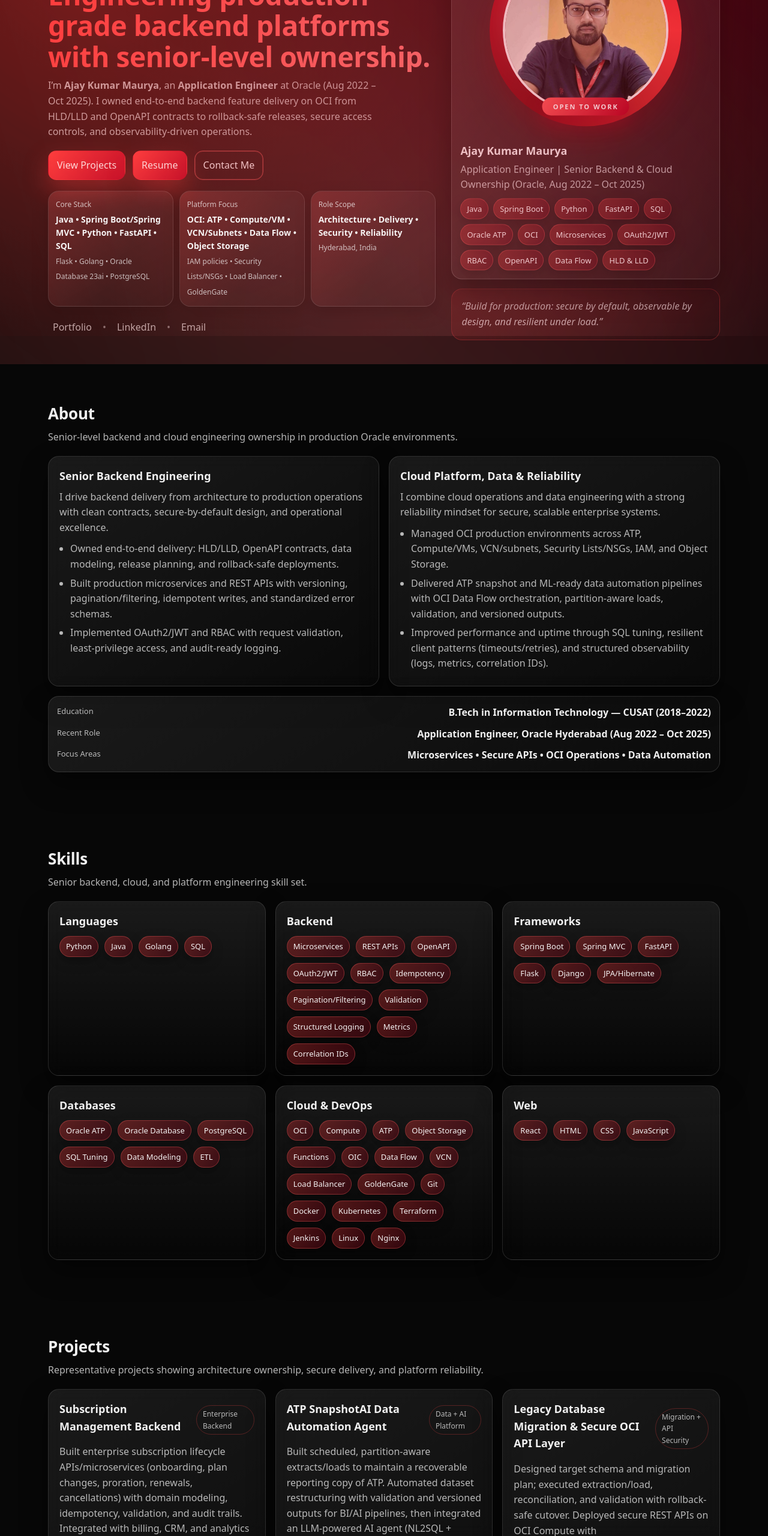
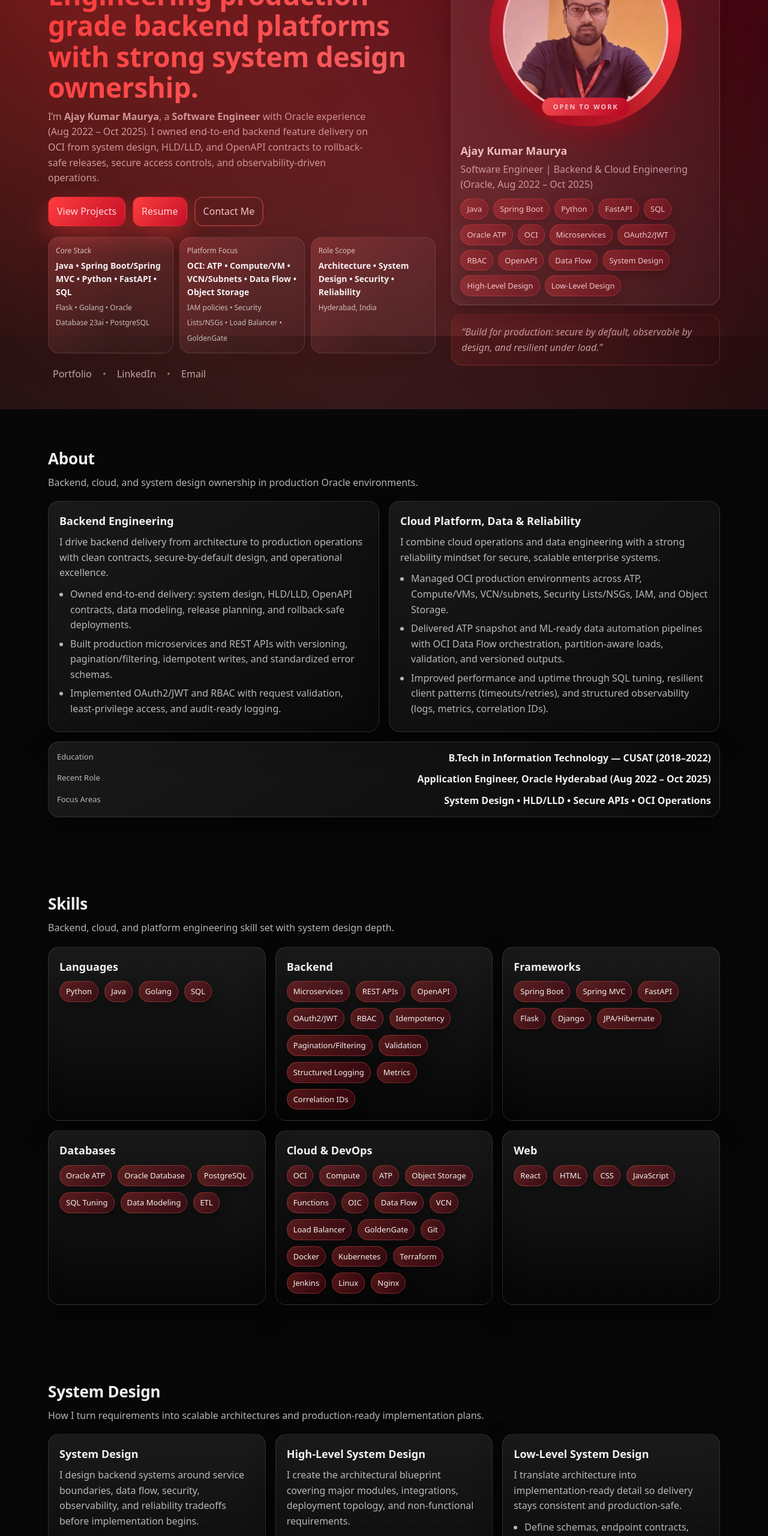
Before and after one commit to ajaykrsoe/portfolio, a plain HTML site: page index.html in a window 1280 px wide. Shown: the part 240-2800 px from the top of the page at 60% size. Drawn offline with Linux system fonts and the light colour scheme.

Commit message:
Add system design section to portfolio

```diff
--- a/index.html
+++ b/index.html
@@ -4,8 +4,8 @@
 <head>
   <meta charset="UTF-8" />
   <meta name="viewport" content="width=device-width, initial-scale=1.0" />
-  <title>Ajay Kumar Maurya | Senior Software Engineer Profile</title>
-  <meta name="description" content="Senior software engineer profile of Ajay Kumar Maurya — backend microservices, Oracle Cloud Infrastructure, secure APIs, data automation, and production reliability." />
+  <title>Ajay Kumar Maurya | Software Engineer Profile</title>
+  <meta name="description" content="Software engineer profile of Ajay Kumar Maurya — backend microservices, Oracle Cloud Infrastructure, system design, secure APIs, data automation, and production reliability." />
   <link rel="icon" href="myimage.jpg" />
   <link rel="stylesheet" href="style.css" />
 </head>
@@ -30,6 +30,7 @@
         <ul class="nav__list" id="navList">
           <li><a class="nav__link" href="#about">About</a></li>
           <li><a class="nav__link" href="#skills">Skills</a></li>
+          <li><a class="nav__link" href="#system-design">System Design</a></li>
           <li><a class="nav__link" href="#projects">Projects</a></li>
           <li><a class="nav__link" href="#experience">Experience</a></li>
           <li><a class="nav__link" href="#certifications">Certifications</a></li>
@@ -49,14 +50,14 @@
     <section class="hero">
       <div class="container hero__grid">
         <div class="hero__left">
-          <p class="badge">Senior Software Engineer Profile • Backend • Cloud • Data Platforms</p>
+          <p class="badge">Software Engineer Profile • Backend • Cloud • Data Platforms</p>
           <h1 class="hero__title">
-            Engineering production-grade backend platforms with senior-level ownership.
+            Engineering production-grade backend platforms with strong system design ownership.
           </h1>
 
           <p class="hero__subtitle">
-            I’m <strong>Ajay Kumar Maurya</strong>, an <strong>Application Engineer</strong> at Oracle
-            (Aug 2022 – Oct 2025). I owned end-to-end backend feature delivery on OCI from HLD/LLD and OpenAPI
+            I’m <strong>Ajay Kumar Maurya</strong>, a <strong>Software Engineer</strong> with Oracle experience
+            (Aug 2022 – Oct 2025). I owned end-to-end backend feature delivery on OCI from system design, HLD/LLD, and OpenAPI
             contracts to rollback-safe releases, secure access controls, and observability-driven operations.
           </p>
 
@@ -79,7 +80,7 @@
             </div>
             <div class="metaCard">
               <span class="metaCard__label">Role Scope</span>
-              <span class="metaCard__value">Architecture • Delivery • Security • Reliability</span>
+              <span class="metaCard__value">Architecture • System Design • Security • Reliability</span>
               <span class="small muted">Hyderabad, India</span>
             </div>
           </div>
@@ -101,7 +102,7 @@
             </div>
             <div class="avatarCard__info">
               <div class="avatarCard__name">Ajay Kumar Maurya</div>
-              <div class="avatarCard__role">Application Engineer | Senior Backend &amp; Cloud Ownership (Oracle, Aug 2022 – Oct 2025)</div>
+              <div class="avatarCard__role">Software Engineer | Backend &amp; Cloud Engineering (Oracle, Aug 2022 – Oct 2025)</div>
               <div class="avatarCard__tags">
                 <span class="chip">Java</span>
                 <span class="chip">Spring Boot</span>
@@ -115,7 +116,9 @@
                 <span class="chip">RBAC</span>
                 <span class="chip">OpenAPI</span>
                 <span class="chip">Data Flow</span>
-                <span class="chip">HLD &amp; LLD</span>
+                <span class="chip">System Design</span>
+                <span class="chip">High-Level Design</span>
+                <span class="chip">Low-Level Design</span>
               </div>
             </div>
           </div>
@@ -136,18 +139,18 @@
       <div class="container">
         <div class="section__head">
           <h2>About</h2>
-          <p>Senior-level backend and cloud engineering ownership in production Oracle environments.</p>
+          <p>Backend, cloud, and system design ownership in production Oracle environments.</p>
         </div>
 
         <div class="grid grid--2">
           <div class="card">
-            <h3>Senior Backend Engineering</h3>
+            <h3>Backend Engineering</h3>
             <p>
               I drive backend delivery from architecture to production operations with clean contracts,
               secure-by-default design, and operational excellence.
             </p>
             <ul class="list">
-              <li>Owned end-to-end delivery: HLD/LLD, OpenAPI contracts, data modeling, release planning, and rollback-safe deployments.</li>
+              <li>Owned end-to-end delivery: system design, HLD/LLD, OpenAPI contracts, data modeling, release planning, and rollback-safe deployments.</li>
               <li>Built production microservices and REST APIs with versioning, pagination/filtering, idempotent writes, and standardized error schemas.</li>
               <li>Implemented OAuth2/JWT and RBAC with request validation, least-privilege access, and audit-ready logging.</li>
             </ul>
@@ -178,7 +181,7 @@
           </div>
           <div class="strip__item">
             <span class="strip__label">Focus Areas</span>
-            <span class="strip__value">Microservices • Secure APIs • OCI Operations • Data Automation</span>
+            <span class="strip__value">System Design • HLD/LLD • Secure APIs • OCI Operations</span>
           </div>
         </div>
       </div>
@@ -189,7 +192,7 @@
       <div class="container">
         <div class="section__head">
           <h2>Skills</h2>
-          <p>Senior backend, cloud, and platform engineering skill set.</p>
+          <p>Backend, cloud, and platform engineering skill set with system design depth.</p>
         </div>
 
         <div class="grid grid--3">
@@ -280,12 +283,59 @@
       </div>
     </section>
 
+    <!-- System Design -->
+    <section class="section" id="system-design">
+      <div class="container">
+        <div class="section__head">
+          <h2>System Design</h2>
+          <p>How I turn requirements into scalable architectures and production-ready implementation plans.</p>
+        </div>
+
+        <div class="grid grid--3">
+          <article class="card card--soft">
+            <h3>System Design</h3>
+            <p>
+              I design backend systems around service boundaries, data flow, security, observability,
+              and reliability tradeoffs before implementation begins.
+            </p>
+            <ul class="list">
+              <li>Define components, communication patterns, storage choices, and failure handling for maintainable services.</li>
+              <li>Balance scalability, latency, operability, and cost for enterprise use cases.</li>
+            </ul>
+          </article>
+
+          <article class="card card--soft">
+            <h3>High-Level System Design</h3>
+            <p>
+              I create the architectural blueprint covering major modules, integrations, deployment topology,
+              and non-functional requirements.
+            </p>
+            <ul class="list">
+              <li>Map APIs, services, databases, queues, and external dependencies into a clear end-to-end system view.</li>
+              <li>Capture availability, throughput, security, and rollback expectations upfront.</li>
+            </ul>
+          </article>
+
+          <article class="card card--soft">
+            <h3>Low-Level System Design</h3>
+            <p>
+              I translate architecture into implementation-ready detail so delivery stays consistent and production-safe.
+            </p>
+            <ul class="list">
+              <li>Define schemas, endpoint contracts, validation rules, state transitions, and module responsibilities.</li>
+              <li>Plan idempotency, retries, logging, metrics, and error handling as part of the design, not afterthoughts.</li>
+            </ul>
+          </article>
+        </div>
+      </div>
+    </section>
+
     <!-- Projects -->
     <section class="section" id="projects">
       <div class="container">
         <div class="section__head">
           <h2>Projects</h2>
-          <p>Representative projects showing architecture ownership, secure delivery, and platform reliability.</p>
+          <p>Representative projects showing system design ownership, secure delivery, and platform reliability.</p>
         </div>
 
         <div class="grid grid--3" id="projectsGrid">
@@ -403,7 +453,7 @@
       <div class="container">
         <div class="section__head">
           <h2>Experience</h2>
-          <p>Senior-level ownership of backend, cloud, data, and reliability outcomes.</p>
+          <p>Ownership of backend, cloud, system design, data, and reliability outcomes.</p>
         </div>
 
           <div class="timeline">
--- a/script.js
+++ b/script.js
@@ -55,7 +55,7 @@ const io = new IntersectionObserver((entries) => {
 revealEls.forEach(el => io.observe(el));
 
 // Active nav link while scrolling
-const sections = ["about","skills","projects","experience","certifications","contact"]
+const sections = ["about","skills","system-design","projects","experience","certifications","contact"]
   .map(id => document.getElementById(id))
   .filter(Boolean);
 
```
